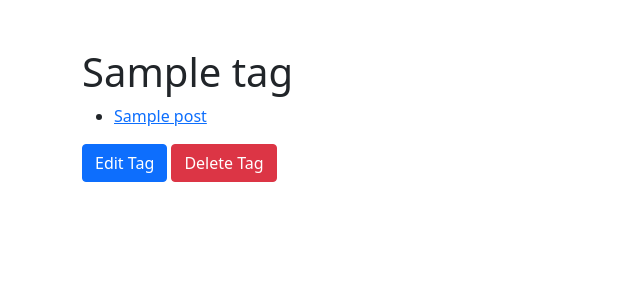
After one commit to quentinikeno/Springboard-SEC-Unit-23-3-SQLAlchemy-Exercise-Pt-3, a Flask app: page /tags/1 in a window 1280 px wide. The commit adds this page. Shown: the top 300 px of the page, without its empty margins (0-640 px from the left). Run offline with Flask 2, Linux system fonts and the light colour scheme; tables that the repository leaves empty hold one stand-in row (values such as "Sample post").

Commit message:
Add show route for tag details

```diff
--- a/app.py
+++ b/app.py
@@ -144,8 +144,16 @@ def delete_post(post_id):
 
 #Tags routes
 @app.route('/tags')
-def show_tags():
+def list_tags():
     """Lists all tags, with links to the tag detail page."""
     tags = Tag.query.all()
 
     return render_template('all_tags.html', tags=tags)
+
+@app.route('/tags/<int:tag_id>')
+def show_tag_detail(tag_id):
+    """Show detail about a tag. Have links to edit form and to delete."""
+    tag = Tag.query.get_or_404(tag_id)
+    posts = tag.posts
+
+    return render_template('show_tag.html', tag=tag, posts=posts)
--- a/templates/post_detail.html
+++ b/templates/post_detail.html
@@ -5,7 +5,7 @@ block content %}
 <span class="text-muted">{{post.created_at}}</span>
 <p class="my-3">{{post.content}}</p>
 <a href="/users/{{post.user_id}}" class="btn btn-outline-info"
-	>Back to {{post.users.full_name}}</a
+	>{{post.users.full_name}}'s posts</a
 >
 <a href="/posts/{{post.id}}/edit" class="btn btn-primary">Edit</a>
 <form action="/posts/{{post.id}}/delete" method="post" class="d-inline">
--- /dev/null
+++ b/templates/show_tag.html
@@ -0,0 +1,18 @@
+{% extends 'base.html' %} {% block title %} {{tag.name}} {% endblock %} {% block
+content %}
+<h1>{{tag.name}}</h1>
+
+{% if posts %}
+<ul>
+	{% for post in posts %}
+	<li>
+		<a href="/posts/{{post.id}}">{{post.title}}</a>
+	</li>
+	{% endfor %}
+</ul>
+{% endif %}
+<a href="/tags/{{tag.id}}/edit" class="btn btn-primary">Edit Tag</a>
+<form action="/tags/{{tag.id}}/delete" method="post" class="d-inline">
+	<button class="btn btn-danger" type="submit">Delete Tag</button>
+</form>
+{% endblock %}
```
Also changed, not shown: test_flask.py (+11 -0 lines).
